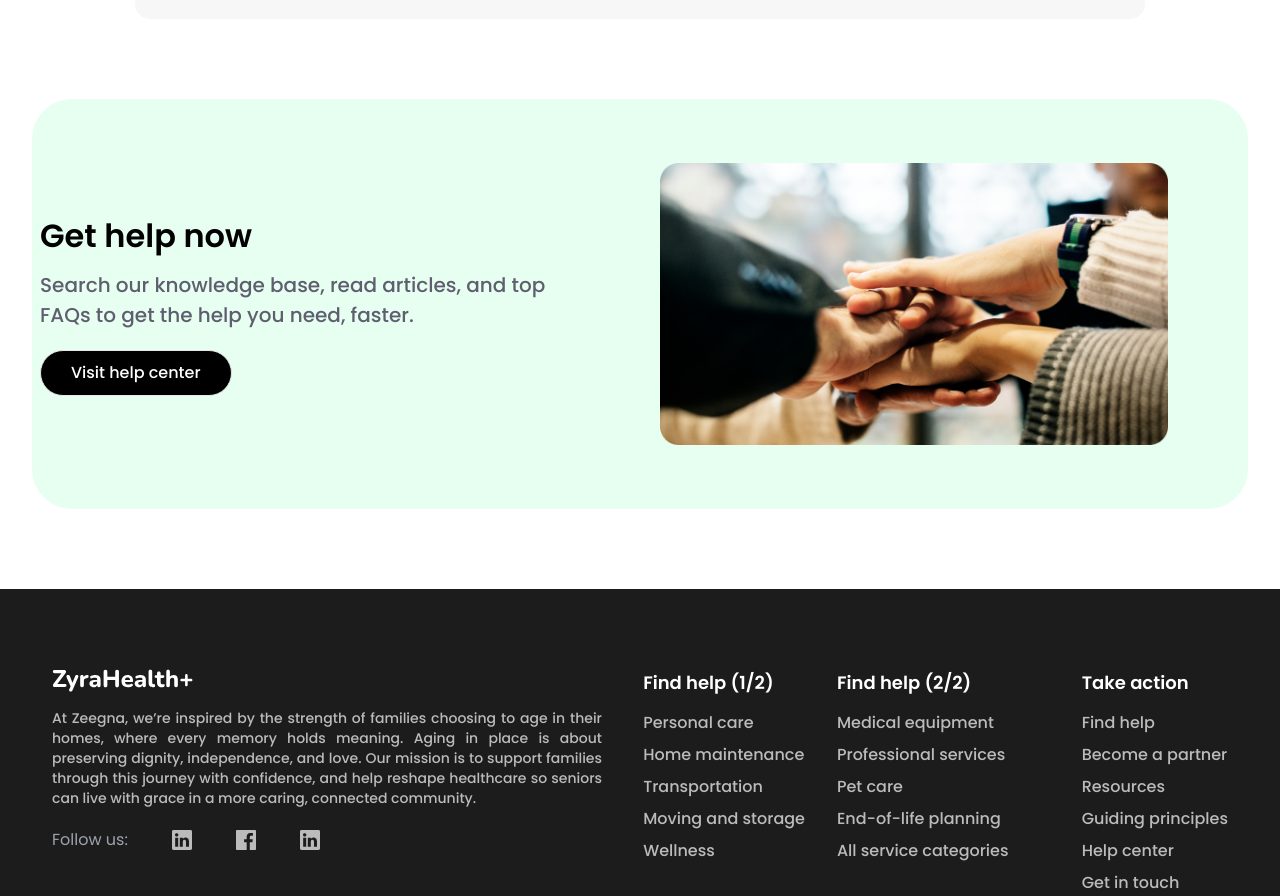
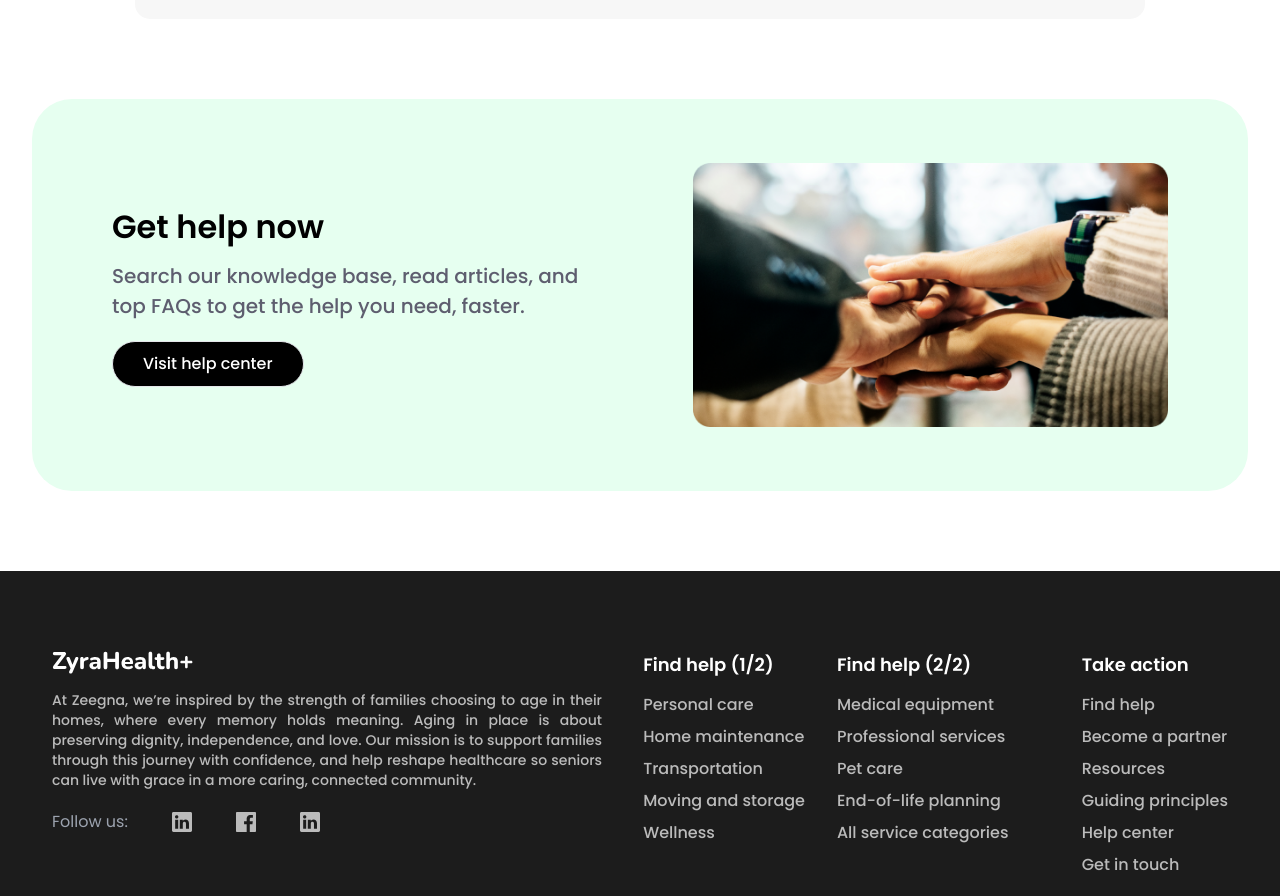
Before and after one commit to qasimfida/zeegna-updated, a React (Vite) app: page /get-in-touch in a window 1280 px wide. Shown: the part 1455-2351 px from the top of the page. Built offline with nearby package versions, Linux system fonts and the light colour scheme.

Commit message:
worked on guiding principles

```diff
--- a/src/components/getintouch/Gethelp.jsx
+++ b/src/components/getintouch/Gethelp.jsx
@@ -6,7 +6,7 @@ const Gethelp = () => {
   return (
     <>
       <section className="sm:mx-8 max-sm:mx-[16px]  poppin mb-[80px] max-sm:mb-[50px]">
-        <div className="flex-col flex sm:flex-row justify-between gap-4 bg-[#e6fff0] sm:px-20 md:pl-2 rounded-[40px] py-16 max-sm:py-[50px]">
+        <div className="flex-col flex sm:flex-row justify-between gap-4 bg-[#e6fff0] sm:px-20  rounded-[40px] py-16 max-sm:py-[50px]">
           <div className="sm:w-[45%] w-auto flex flex-col items-start max-sm:items-center justify-center gap-[10px] max-sm:text-center">
             <h1 className="text-[32px] font-semibold max-sm:text-[24px] max-sm:text-center">
               Get help now{" "}
```
